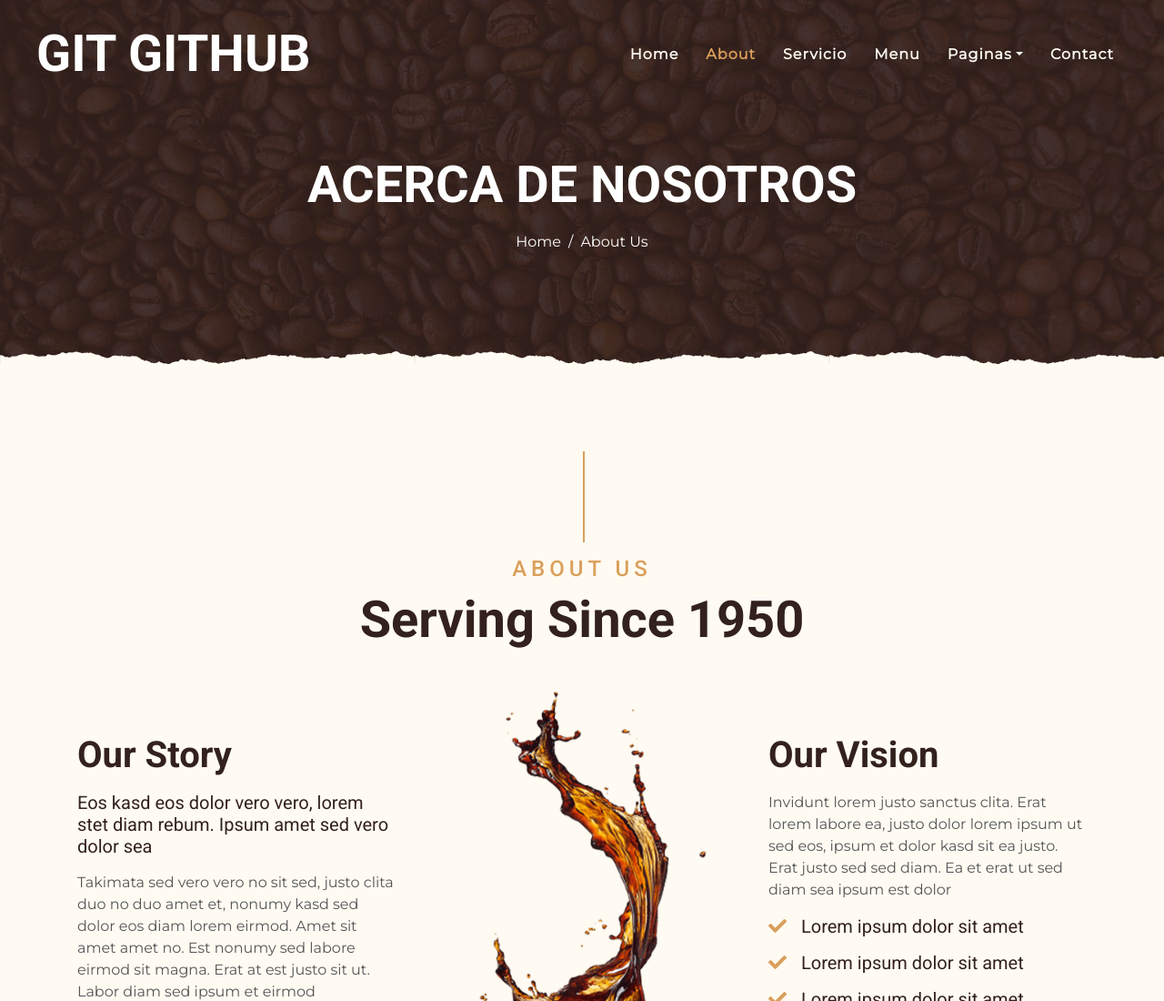
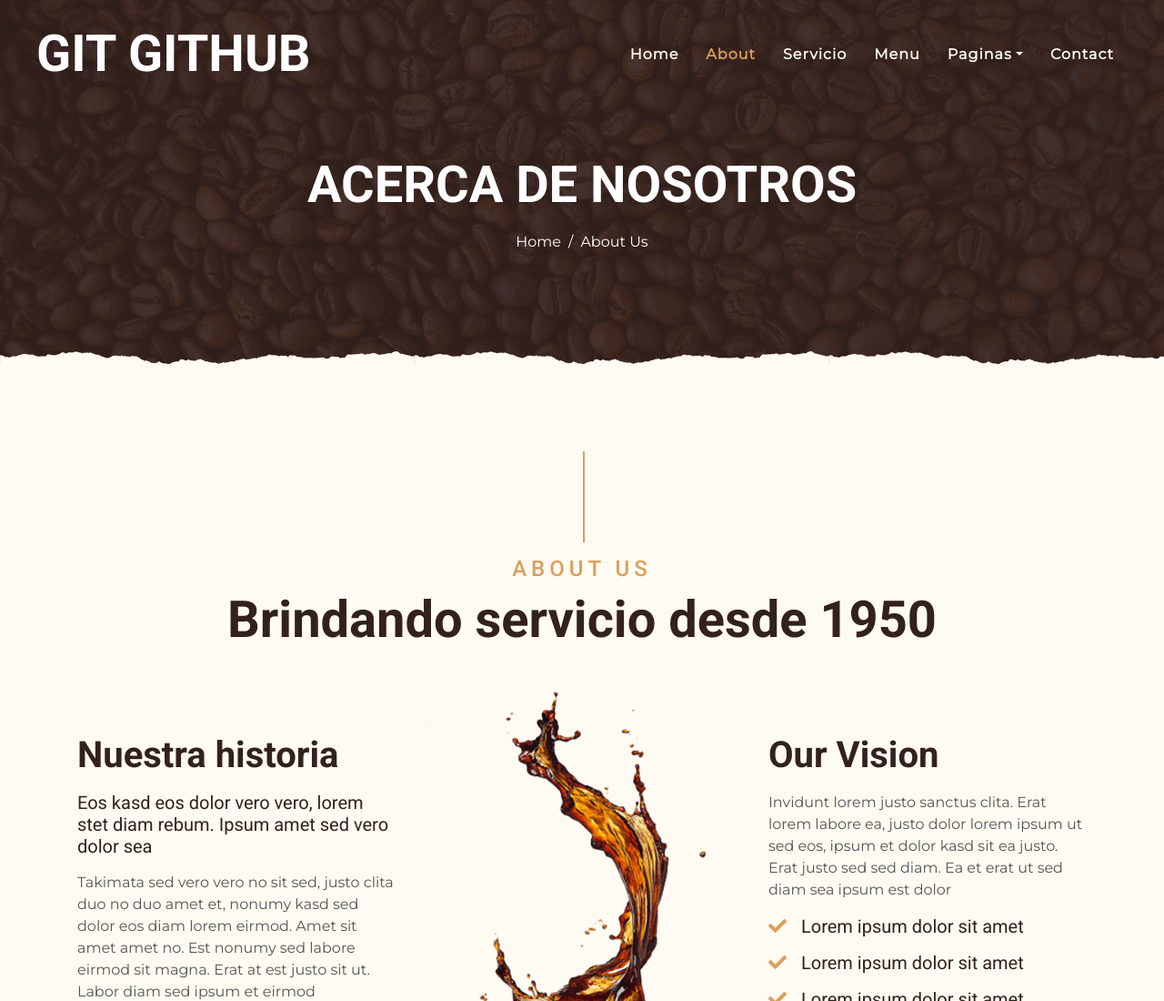
Before and after one commit to jacoborh1/GIT, a plain HTML site: page about.html in a window 1280 px wide. Shown: the top 1100 px of the page at 91% size. Drawn offline with nearby package versions, Linux system fonts and the light colour scheme.

Commit message:
otras modificaciones

```diff
--- a/about.html
+++ b/about.html
@@ -76,11 +76,11 @@
         <div class="container">
             <div class="section-title">
                 <h4 class="text-primary text-uppercase" style="letter-spacing: 5px;">About Us</h4>
-                <h1 class="display-4">Serving Since 1950</h1>
+                <h1 class="display-4">Brindando servicio desde 1950</h1>
             </div>
             <div class="row">
                 <div class="col-lg-4 py-0 py-lg-5">
-                    <h1 class="mb-3">Our Story</h1>
+                    <h1 class="mb-3">Nuestra historia</h1>
                     <h5 class="mb-3">Eos kasd eos dolor vero vero, lorem stet diam rebum. Ipsum amet sed vero dolor sea</h5>
                     <p>Takimata sed vero vero no sit sed, justo clita duo no duo amet et, nonumy kasd sed dolor eos diam lorem eirmod. Amet sit amet amet no. Est nonumy sed labore eirmod sit magna. Erat at est justo sit ut. Labor diam sed ipsum et eirmod</p>
                     <a href="" class="btn btn-secondary font-weight-bold py-2 px-4 mt-2">Learn More</a>
```
